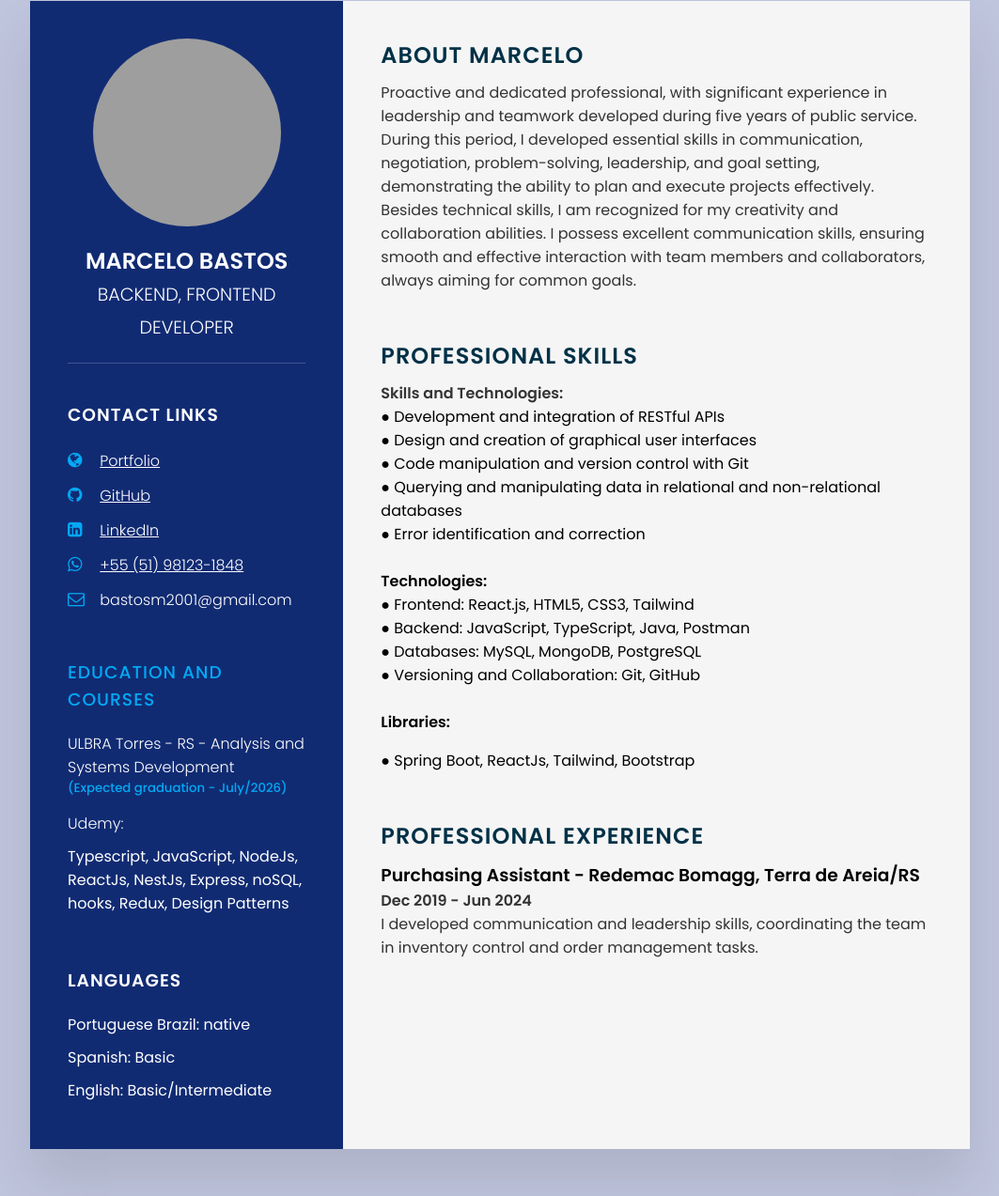
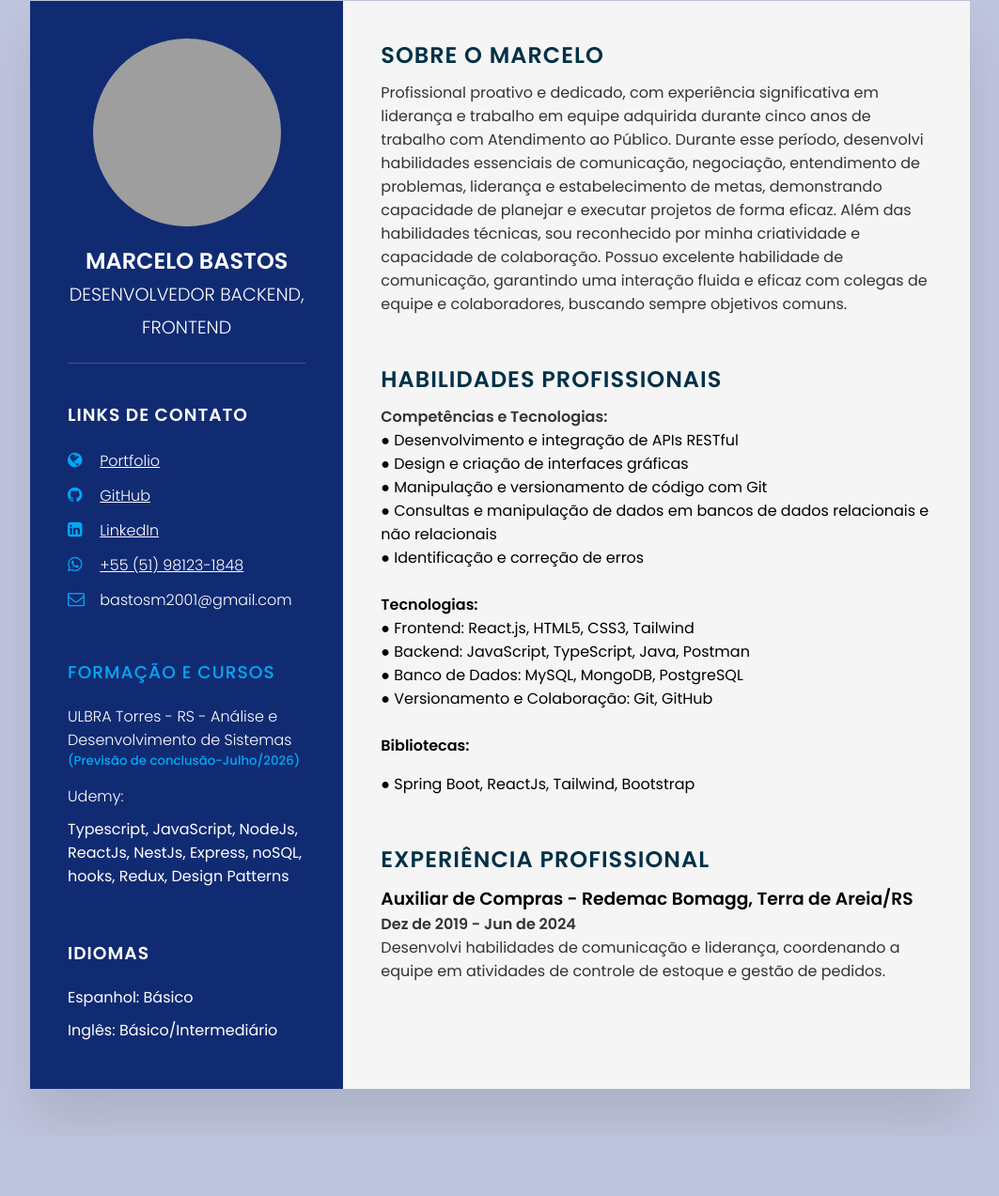
Before and after one commit to MarceloBastosDev/personalResume, a plain HTML site: page index.html in a window 1280 px wide. Shown: the part 49-1322 px from the top of the page at 94% size, without its empty margins (108-1171 px from the left). After the commit the page ends 1258 px from the top, so only its background shows below. Drawn offline with nearby package versions, Linux system fonts and the light colour scheme; grey boxes are pictures that could not be loaded.

Commit message:
Corrigindo linguagem

```diff
--- a/index.html
+++ b/index.html
@@ -1,3 +1,4 @@
+
 <!DOCTYPE html>
 <html lang="pt-br">
 
@@ -5,14 +6,12 @@
   <meta charset="UTF-8" />
   <meta http-equiv="X-UA-Compatible" content="IE=edge" />
   <meta name="viewport" content="width=device-width, initial-scale=1.0" />
-    <title>Resume</title>
-    <link rel="stylesheet"
-      href="https://cdnjs.cloudflare.com/ajax/libs/font-awesome/4.7.0/css/font-awesome.css"
+  <title>Currículo</title>
+  <link rel="stylesheet" href="https://cdnjs.cloudflare.com/ajax/libs/font-awesome/4.7.0/css/font-awesome.css"
     integrity="sha512-5A8nwdMOWrSz20fDsjczgUidUBR8liPYU+WymTZP1lmY9G6Oc7HlZv156XqnsgNUzTyMefFTcsFH/tnJE/+xBg=="
     crossorigin="anonymous" referrerpolicy="no-referrer" />
   <!-- Latest compiled JavaScript -->
-    <script
-      src="https://cdn.jsdelivr.net/npm/bootstrap@5.1.3/dist/js/bootstrap.bundle.min.js"></script>
+  <script src="https://cdn.jsdelivr.net/npm/bootstrap@5.1.3/dist/js/bootstrap.bundle.min.js"></script>
   <link rel="stylesheet" type="text/css" href="style.css" />
 </head>
 
@@ -23,116 +22,91 @@
         <div class="imgBx">
           <img src="/img/eu.JPEG" />
         </div>
-          <h2>Marcelo Bastos <br /><span>Backend, Frontend Developer</span></h2>
+        <h2>Marcelo Bastos <br /><span>Desenvolvedor Backend, Frontend</span></h2>
       </div>
 
       <div class="contactInfo">
-          <h3 class="title fs-4">Contact Links</h3>
+        <h3 class="title fs-4">Links de Contato</h3>
         <ul>
           <li>
-              <span class="icon"><i class="fa fa-globe"
-                  aria-hidden="true"></i></span>
-              <span class="text"><a
-                  href="https://marcelobastos-portfolio.vercel.app/"
-                  target="_blank">Portfolio</a></span>
+            <span class="icon"><i class="fa fa-globe" aria-hidden="true"></i></span>
+            <span class="text"><a href="https://marcelobastos-portfolio.vercel.app/" target="_blank">Portfolio</a></span>
           </li>
           <li>
-              <span class="icon"><i class="fa fa-github"
-                  aria-hidden="true"></i></span>
-              <span class="text"><a href="https://github.com/MarceloBastosDev"
-                  target="_blank">GitHub</a></span>
+            <span class="icon"><i class="fa fa-github" aria-hidden="true"></i></span>
+            <span class="text"><a href="https://github.com/MarceloBastosDev" target="_blank">GitHub</a></span>
           </li>
           <li>
-              <span class="icon"><i class="fa fa-linkedin-square"
-                  aria-hidden="true"></i></span>
-              <span class="text"><a
-                  href="https://www.linkedin.com/in/vmarcelobastos/"
-                  target="_blank">LinkedIn</a></span>
+            <span class="icon"><i class="fa fa-linkedin-square" aria-hidden="true"></i></span>
+            <span class="text"><a href="https://www.linkedin.com/in/vmarcelobastos/" target="_blank">LinkedIn</a></span>
           </li>
           <li>
-              <span class="icon"><i class="fa fa-whatsapp"
-                  aria-hidden="true"></i></span>
-              <span class="text"><a href="tel:+5551981231848">+55 (51)
-                  98123-1848</a></span>
+            <span class="icon"><i class="fa fa-whatsapp" aria-hidden="true"></i></span>
+            <span class="text"><a href="tel:+5551981231848">+55 (51) 98123-1848</a></span>
           </li>
           <li>
-              <span class="icon"><i class="fa fa-envelope-o"
-                  aria-hidden="true"></i></span>
+            <span class="icon"><i class="fa fa-envelope-o" aria-hidden="true"></i></span>
             <span class="text">bastosm2001@gmail.com</span>
           </li>
         </ul>
       </div>
 
       <div class="contactInfo education">
-          <h3 class="title fs-4">Education and Courses</h3>
+        <h3 class="title fs-4">Formação e Cursos</h3>
         <ul>
-            <li>
-              <h4 style="color: white;">ULBRA Torres - RS - Analysis and Systems
-                Development</h4>
-              <h5>(Expected graduation - July/2026)</h5>
+          <li >
+            <h4 style="color: white;">ULBRA Torres - RS - Análise e Desenvolvimento de Sistemas</h4>
+            <h5>(Previsão de conclusão-Julho/2026)</h5>
           </li>
           <li>
             <h4 style="color: white;">Udemy:</h4>
             <ul>
-                <li style="color: white;">Typescript, JavaScript, NodeJs,
-                  ReactJs, NestJs, Express, noSQL, hooks, Redux, Design
-                  Patterns</li>
+              <li style="color: white;">Typescript, JavaScript, NodeJs, ReactJs, NestJs, Express, noSQL, hooks, Redux, Design Patterns</li>
             </ul>
           </li>
         </ul>
       </div>
 
+
       <div class="contactInfo language">
-          <h3 class="title fs-4">Languages</h3>
+        <h3 class="title fs-4">Idiomas</h3>
         <ul style="color: white;">
-            <li>Portuguese Brazil: native</li>
-            <li>Spanish: Basic</li>
-            <li>English: Basic/Intermediate</li>
+          <li>Espanhol: Básico</li>
+          <li>Inglês: Básico/Intermediário</li>
         </ul>
       </div>
     </div>
 
     <div class="lado_Direito">
       <div class="about">
-          <h2 class="title2 fs-4">About Marcelo</h2>
+        <h2 class="title2 fs-4">Sobre o Marcelo</h2>
         <p class="fs-6">
-            Proactive and dedicated professional, with significant experience in
-            leadership and teamwork developed during five years of public
-            service. During this period, I developed essential skills in
-            communication, negotiation, problem-solving, leadership, and goal
-            setting, demonstrating the ability to plan and execute projects
-            effectively. Besides technical skills, I am recognized for my
-            creativity and collaboration abilities. I possess excellent
-            communication skills, ensuring smooth and effective interaction with
-            team members and collaborators, always aiming for common goals.
+          Profissional proativo e dedicado, com experiência significativa em liderança e trabalho em equipe adquirida durante cinco anos de trabalho com Atendimento ao Público. Durante esse período, desenvolvi habilidades essenciais de comunicação, negociação, entendimento de problemas, liderança e estabelecimento de metas, demonstrando capacidade de planejar e executar projetos de forma eficaz. Além das habilidades técnicas, sou reconhecido por minha criatividade e capacidade de colaboração. Possuo excelente habilidade de comunicação, garantindo uma interação fluida e eficaz com colegas de equipe e colaboradores, buscando sempre objetivos comuns.
         </p>
       </div>
 
       <div class="about skills">
-          <h2 class="title2 fs-4">Professional Skills</h2>
-          <p
-            class="fs-6 display: grid; grid-template-columns: 1fr 1fr; gap: 16px; align-items: start;">
-            <strong>Skills and Technologies:</strong>
+        <h2 class="title2 fs-4">Habilidades Profissionais</h2>
+        <p class="fs-6 display: grid; grid-template-columns: 1fr 1fr; gap: 16px; align-items: start;">
+          <strong>Competências e Tecnologias:</strong>
           <ul style="list-style-type: none;">
-              <li>● Development and integration of RESTful APIs</li>
-              <li>● Design and creation of graphical user interfaces</li>
-              <li>● Code manipulation and version control with Git</li>
-              <li>● Querying and manipulating data in relational and
-                non-relational databases</li>
-              <li>● Error identification and correction</li>
+            <li>● Desenvolvimento e integração de APIs RESTful</li>
+            <li>● Design e criação de interfaces gráficas</li>
+            <li>● Manipulação e versionamento de código com Git</li>
+            <li>● Consultas e manipulação de dados em bancos de dados relacionais e não relacionais</li>
+            <li>● Identificação e correção de erros</li>
           </ul>
           <br>
-            <strong>Technologies:</strong>
+          <strong>Tecnologias:</strong>
           <ul style="list-style-type: none;">
             <li>● Frontend: React.js, HTML5, CSS3, Tailwind</li>
             <li>● Backend: JavaScript, TypeScript, Java, Postman</li>
-              <li>● Databases: MySQL, MongoDB, PostgreSQL</li>
-              <li>● Versioning and Collaboration: Git, GitHub</li>
+            <li>● Banco de Dados: MySQL, MongoDB, PostgreSQL</li>
+            <li>● Versionamento e Colaboração: Git, GitHub</li>
           </ul>
           <br>
-            <div
-              style="display: grid; grid-template-columns: 1fr 1fr; gap: 16px; align-items: start;">
-              <strong>Libraries:</strong>
+          <div style="display: grid; grid-template-columns: 1fr 1fr; gap: 16px; align-items: start;">
+            <strong>Bibliotecas:</strong>
             <ul style="list-style-type: none; grid-column: span 2;">
               <li>● Spring Boot, ReactJs, Tailwind, Bootstrap</li>
             </ul>
@@ -140,15 +114,15 @@
       </div>
 
       <div class="about experience">
-            <h2 class="title2 fs-4">Professional Experience</h2>
+        <h2 class="title2 fs-4">Experiência Profissional</h2>
         <div>
-              <h3><strong>Purchasing Assistant</strong> - Redemac Bomagg, Terra
-                de Areia/RS</h3>
-              <p class="fs-6"><strong>Dec 2019 - Jun 2024</strong></p>
-              <p class="fs-6">I developed communication and leadership skills,
-                coordinating the team in inventory control and order management
-                tasks.</p>
+          <h3><strong>Auxiliar de Compras</strong> - Redemac Bomagg, Terra de Areia/RS</h3>
+          <p class="fs-6"><strong>Dez de 2019 - Jun de 2024</strong></p>
+          <p class="fs-6">Desenvolvi habilidades de comunicação e liderança, coordenando a equipe em atividades de controle de estoque e gestão de pedidos.
+
+          </p>
         </div>
+
 
       </div>
     </div>
```
Lines whose indentation alone changed are shown as unchanged.
